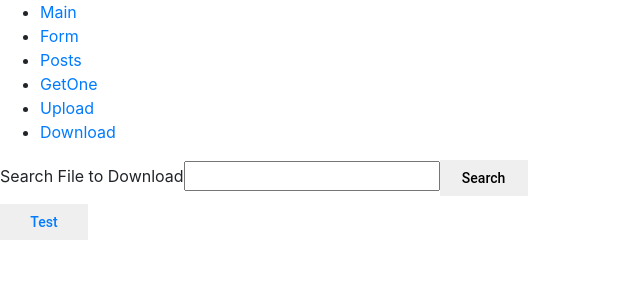
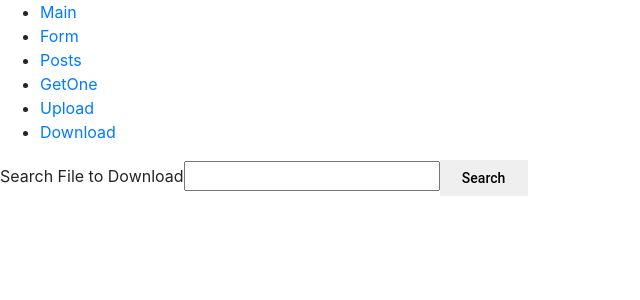
Before and after one commit to bakarilevy/Reactive_Blog, a React (Create React App) app in the folder reactive-blog/: page /download in a window 1280 px wide. Shown: the top 300 px of the page, without its empty margins (0-640 px from the left). Built offline with nearby package versions, Linux system fonts and the light colour scheme.

Commit message:
Currently have the download component working along with basic error checking

```diff
--- a/reactive-blog/src/components/download/Download.js
+++ b/reactive-blog/src/components/download/Download.js
@@ -13,8 +13,10 @@ class Download extends Component  {
         this.getFile = this.getFile.bind(this);
         this.handleChange = this.handleChange.bind(this);
         this.testDownload = this.testDownload.bind(this);
-        this.testFunction = this.testFunction.bind(this);
+        this.testFunction = this.searchFile.bind(this);
         this.sleep = this.sleep.bind(this);
+        this.downloadButton = this.renderDownloadButton.bind(this);
+        this.searchFile = this.searchFile.bind(this);
     }
 
     //I need to create a field to enter text that will post a request to the backend capture the file
@@ -50,18 +52,26 @@ class Download extends Component  {
 
     }
 
+    renderDownloadButton() {
+        return(
+        <div className="DownloadButton">
+            <button><a href={this.state.href} download={this.state.href}>Test</a></button>
+        </div>
+        )
+    }
 
 
-    testFunction()  {
+    searchFile()  {
         let url = this.state.url + this.state.search;
         let request = new Request(url);
         fetch(request)
         .then((response)=>{
             if(response.ok){
                 this.setState({fileFound: true});
+                this.setState({href:url});
             }
         });
-        this.sleep(2000).then(()=>{
+        this.sleep(300).then(()=>{
             if(this.state.fileFound){
                 alert("File was found.");
             } else {
@@ -81,12 +91,10 @@ class Download extends Component  {
                 <div>
                     <label>Search File to Download
                         <input type='text' name='search' onChange={this.handleChange} value={this.state.search}></input>
-                    <button onClick={this.testFunction}>Search</button>
+                        <button onClick={this.searchFile}>Search</button>
                     </label>
                 </div>
-            <div className="TestButton">
-                <button onClick={this.testDownload}><a href={this.state.href} download={this.state.href}>Test</a></button>
-            </div>
+                    {this.state.fileFound && this.renderDownloadButton()}
                 </div>
         );
     }
```
Lines whose indentation alone changed are shown as unchanged.
